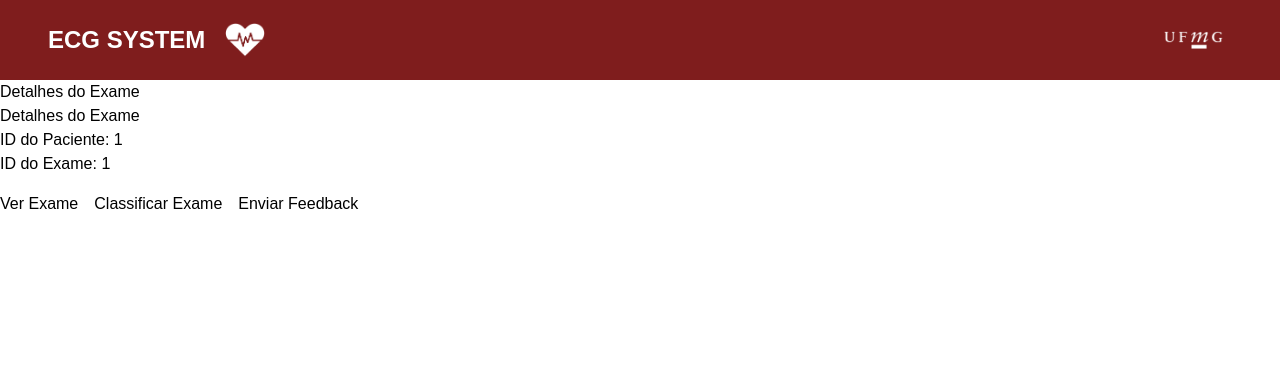
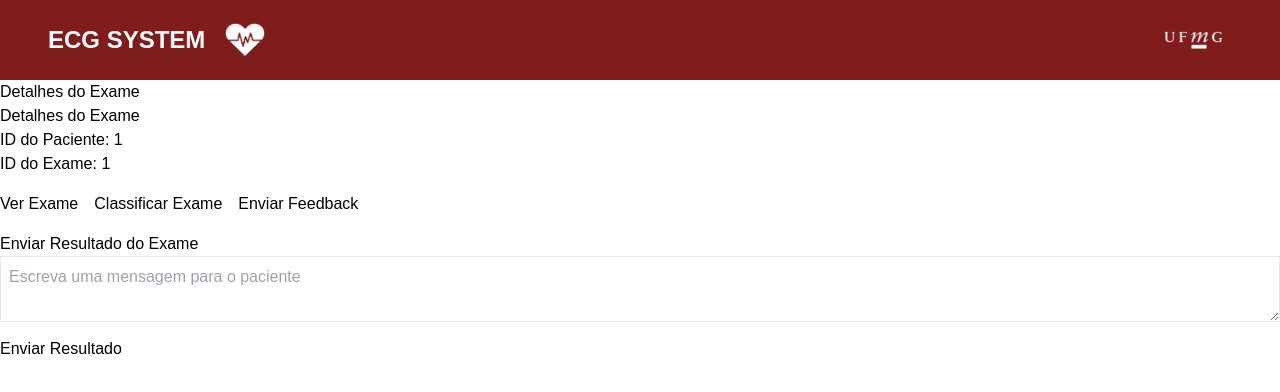
Before and after one commit to Dtchaves/EngenhariaSoftware, a Next.js app in the folder client/: page /doctor/patients/1/1 in a window 1280 px wide. Shown: the top 392 px of the page. Built offline with nearby package versions, Linux system fonts and the light colour scheme; no server answers; a web font is replaced by a local one.

Commit message:
sendResult

```diff
--- /dev/null
+++ b/client/src/app/doctor/components/SendExamResult.tsx
@@ -0,0 +1,52 @@
+import { useState } from "react";
+
+interface SendExamResultProps {
+  patientId: string;
+  examId: string;
+  doctorEmail: string;
+}
+
+const SendExamResult: React.FC<SendExamResultProps> = ({ patientId, examId, doctorEmail }) => {
+  const [message, setMessage] = useState<string>("");
+
+  const handleSendResult = async () => {
+    try {
+      const response = await fetch(`/api/patients/${patientId}/exams/${examId}/send-result`, {
+        method: "PUT",
+        headers: {
+          "Content-Type": "application/json",
+        },
+        body: JSON.stringify({
+          message,
+          doctorEmail,
+        }),
+      });
+
+      if (response.ok) {
+        alert("Resultado enviado com sucesso!");
+        setMessage("");
+      } else {
+        console.error("Erro ao enviar o resultado");
+      }
+    } catch (error) {
+      console.error("Erro ao enviar o resultado:", error);
+    }
+  };
+
+  return (
+    <div className="mt-4">
+      <h2>Enviar Resultado do Exame</h2>
+      <textarea
+        className="border w-full p-2"
+        placeholder="Escreva uma mensagem para o paciente"
+        value={message}
+        onChange={(e) => setMessage(e.target.value)}
+      />
+      <button onClick={handleSendResult} className="btn mt-2">
+        Enviar Resultado
+      </button>
+    </div>
+  );
+};
+
+export default SendExamResult;
--- a/client/src/app/doctor/patients/[patientID]/[examID]/page.tsx
+++ b/client/src/app/doctor/patients/[patientID]/[examID]/page.tsx
@@ -1,6 +1,7 @@
 // app/medico/patients/[patientID]/[examID]/page.tsx
 import { useRouter } from "next/router";
 import ExamDetail from "../../../components/ExamDetails";
+import SendExamResult from "../../../components/SendExamResult";
 
 const ExamDetailPage = () => {
   const router = useRouter();
@@ -10,6 +11,7 @@ const ExamDetailPage = () => {
     <div>
       <h1>Detalhes do Exame</h1>
       <ExamDetail patientId={patientID as string} examId={examID as string} />
+      <SendExamResult patientId={patientID as string} examId={examID as string} doctorEmail="doctor@example.com" />
     </div>
   );
 };
```
